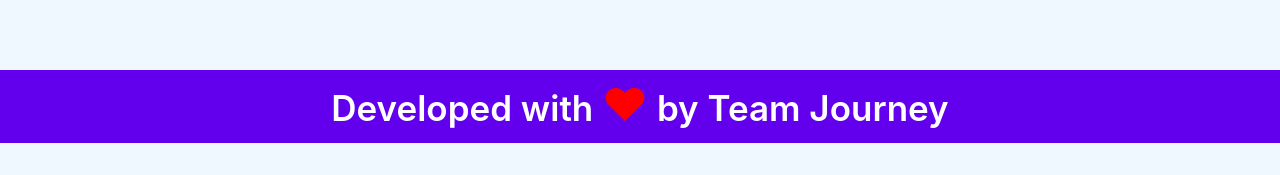
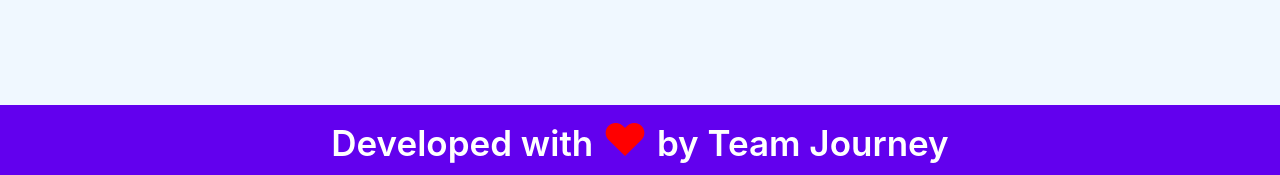
Before and after one commit to JOURNEY-CP/restaurant, a React (Create React App) app in the folder frontend/: page / in a window 1280 px wide. Shown: the part 622-797 px from the top of the page. Built offline with nearby package versions, Linux system fonts and the light colour scheme.

Commit message:
in footer.js p is changed to div

```diff
--- a/frontend/src/components/Footer.jsx
+++ b/frontend/src/components/Footer.jsx
@@ -10,7 +10,7 @@ class Footer extends Component {
     render() {
         return (
             <div className="restaurant-footer">
-                <p className="restaurant-footer-text">Developed with <span className="restaurant-footer-heart"> &hearts;</span> by Team Journey</p>
+                <div className="restaurant-footer-text">Developed with <span className="restaurant-footer-heart"> &hearts;</span> by Team Journey</div>
             </div>
         );
     }
```
